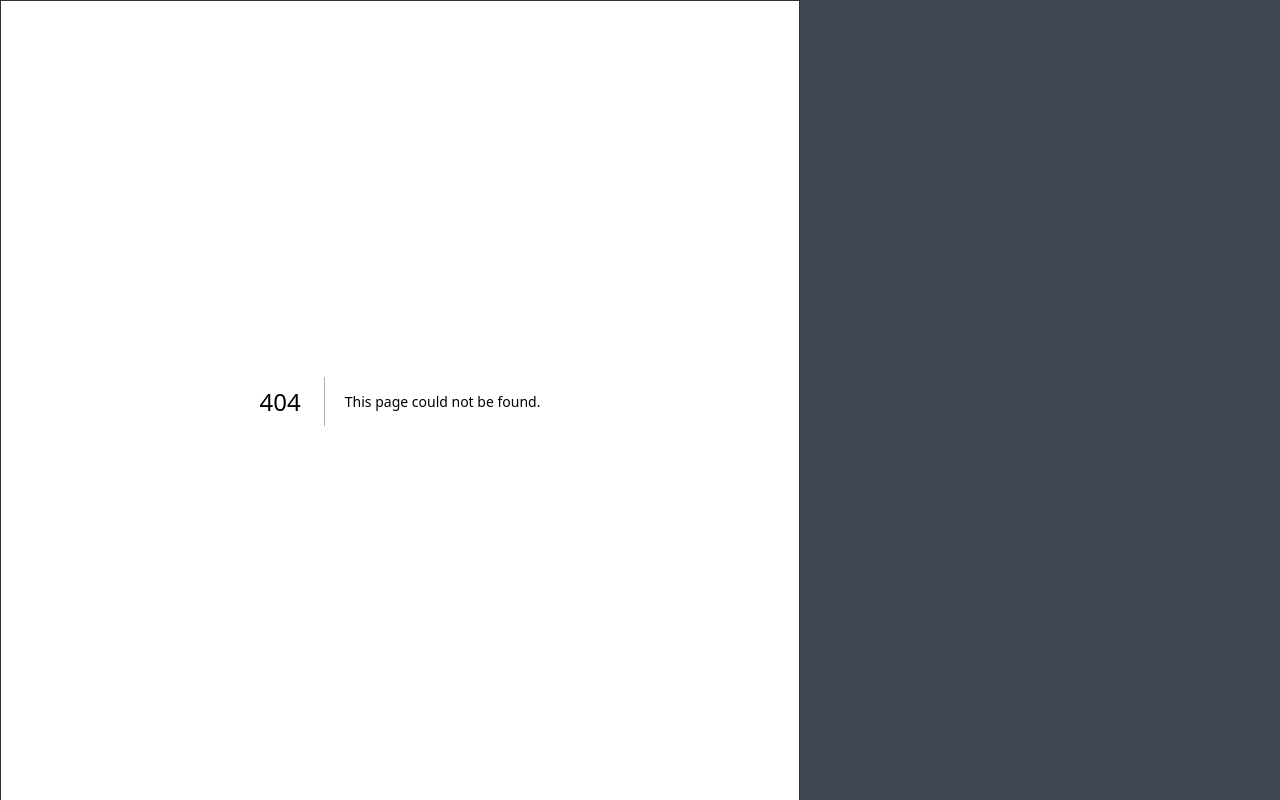
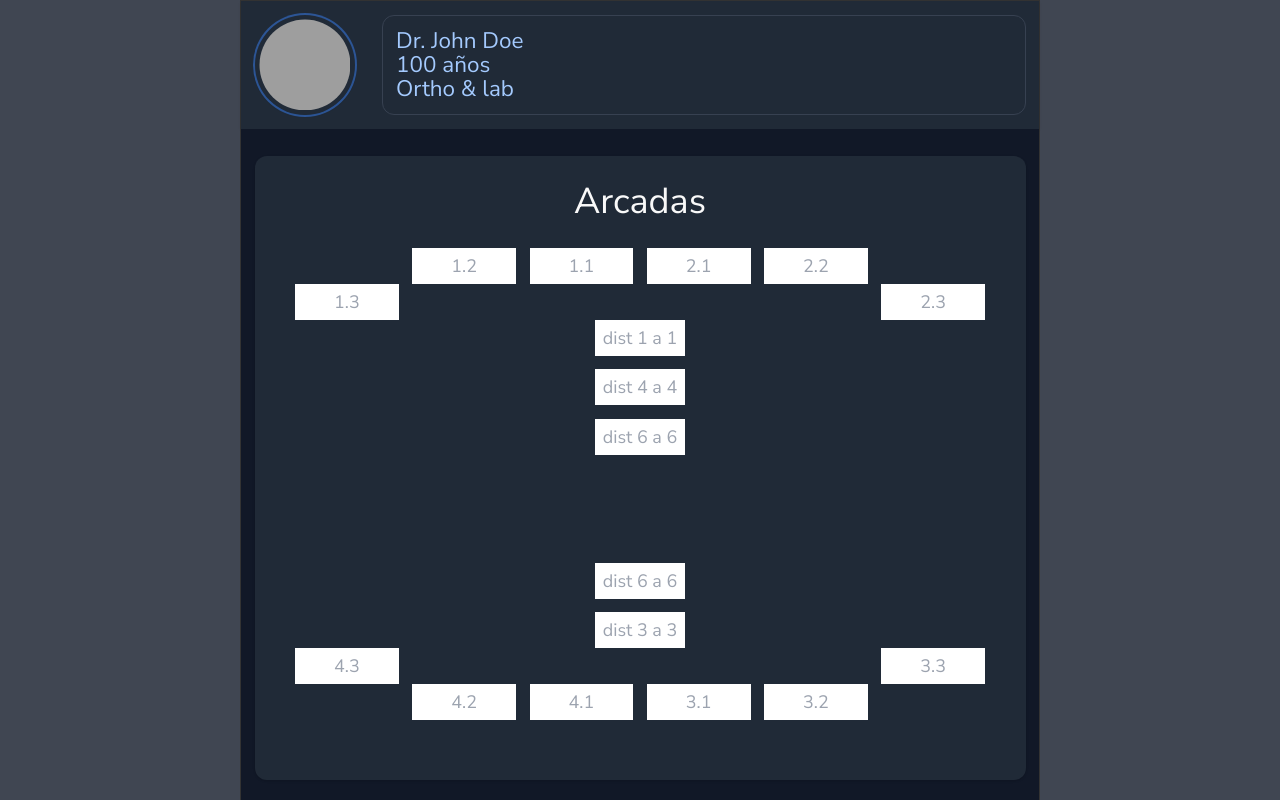
Before and after one commit to den-velez/orthodx, a Next.js app: page /patients/2/arcadas in a window 1280 px wide. Before the commit this address had no page. Shown: the top 800 px of the page. Built offline with nearby package versions, Linux system fonts and the light colour scheme; grey boxes are pictures that could not be loaded.

Commit message:
OD-25 add arcadas page

```diff
--- /dev/null
+++ b/src/app/patients/[id]/arcadas/page.tsx
@@ -0,0 +1,96 @@
+import { ButtonComponent } from "@/components";
+
+export default function ArcadasValoration() {
+  return (
+    <form action='' className='grid gap-[60px] w-full '>
+      <section className='w-full px-3 pt-6 pb-[60px] bg-bgDark-080 rounded-[12px] shadow'>
+        <h3 className='mb-6 text-h3 text-light-090 text-center capitalize'>
+          Arcadas
+        </h3>
+
+        <div className='px-6 grid grid-cols-6 gap-3'>
+          <input
+            placeholder='1.3'
+            className='h-8 mt-8 text-center'
+            type='text'
+          />
+          <input placeholder='1.2' className='h-8 text-center' type='text' />
+          <input placeholder='1.1' className='h-8 text-center' type='text' />
+          <input placeholder='2.1' className='h-8 text-center' type='text' />
+          <input placeholder='2.2' className='h-8 text-center' type='text' />
+          <input
+            placeholder='2.3'
+            className='h-8 mt-8 text-center'
+            type='text'
+          />
+        </div>
+        <div className='flex flex-col items-center gap-3'>
+          <input
+            placeholder='dist 1 a 1'
+            className='h-8 w-20 text-center'
+            type='text'
+          />
+          <input
+            placeholder='dist 4 a 4'
+            className='h-8 w-20 text-center'
+            type='text'
+          />
+          <input
+            placeholder='dist 6 a 6'
+            className='h-8 w-20 text-center'
+            type='text'
+          />
+        </div>
+
+        <div className='mt-24 flex flex-col items-center gap-3'>
+          <input
+            placeholder='dist 6 a 6'
+            className='h-8 w-20 text-center'
+            type='text'
+          />
+          <input
+            placeholder='dist 3 a 3'
+            className='h-8 w-20 text-center'
+            type='text'
+          />
+        </div>
+        <div className='px-6 grid grid-cols-6 gap-3'>
+          <input placeholder='4.3' className='h-8 text-center' type='text' />
+          <input
+            placeholder='4.2'
+            className='mt-8 h-8 text-center'
+            type='text'
+          />
+          <input
+            placeholder='4.1'
+            className='mt-8 h-8 text-center'
+            type='text'
+          />
+          <input
+            placeholder='3.1'
+            className='mt-8 h-8 text-center'
+            type='text'
+          />
+          <input
+            placeholder='3.2'
+            className='mt-8 h-8 text-center'
+            type='text'
+          />
+          <input placeholder='3.3' className='h-8 text-center' type='text' />
+        </div>
+      </section>
+      {/* <div className='mt-[60px] h-[60px]'>
+        <ButtonComponent label='Guardar' variant='primary' widthfull />
+      </div> */}
+      <div className='h-[60px]'>
+        <ButtonComponent
+          label='Siguiente'
+          variant='primary'
+          widthfull
+          anchor
+          anchorUrl='/patients/2/arcadas'
+        />
+      </div>
+    </form>
+  );
+}
--- a/src/app/patients/[id]/dental/page.tsx
+++ b/src/app/patients/[id]/dental/page.tsx
@@ -135,7 +135,7 @@ export default function DentalValoration() {
     <>
       <form action='' className='grid gap-6'>
         <section className='px-3 py-6 bg-bgDark-080 rounded-[12px] shadow'>
-          <h3 className='mb-6 text-h3 text-txtBrand-secondary text-center capitalize'>
+          <h3 className='mb-6 text-h3 text-light-090 text-center capitalize'>
             Dental
           </h3>
           <div className='grid gap-3'>
@@ -145,7 +145,7 @@ export default function DentalValoration() {
           </div>
         </section>
         <section className='px-3 py-6 bg-bgDark-080 rounded-[12px] shadow'>
-          <h3 className='mb-6 text-h3 text-txtBrand-secondary text-center capitalize'>
+          <h3 className='mb-6 text-h3 text-light-090 text-center capitalize'>
             Arcadas
           </h3>
           <div className='grid gap-3'>
```
